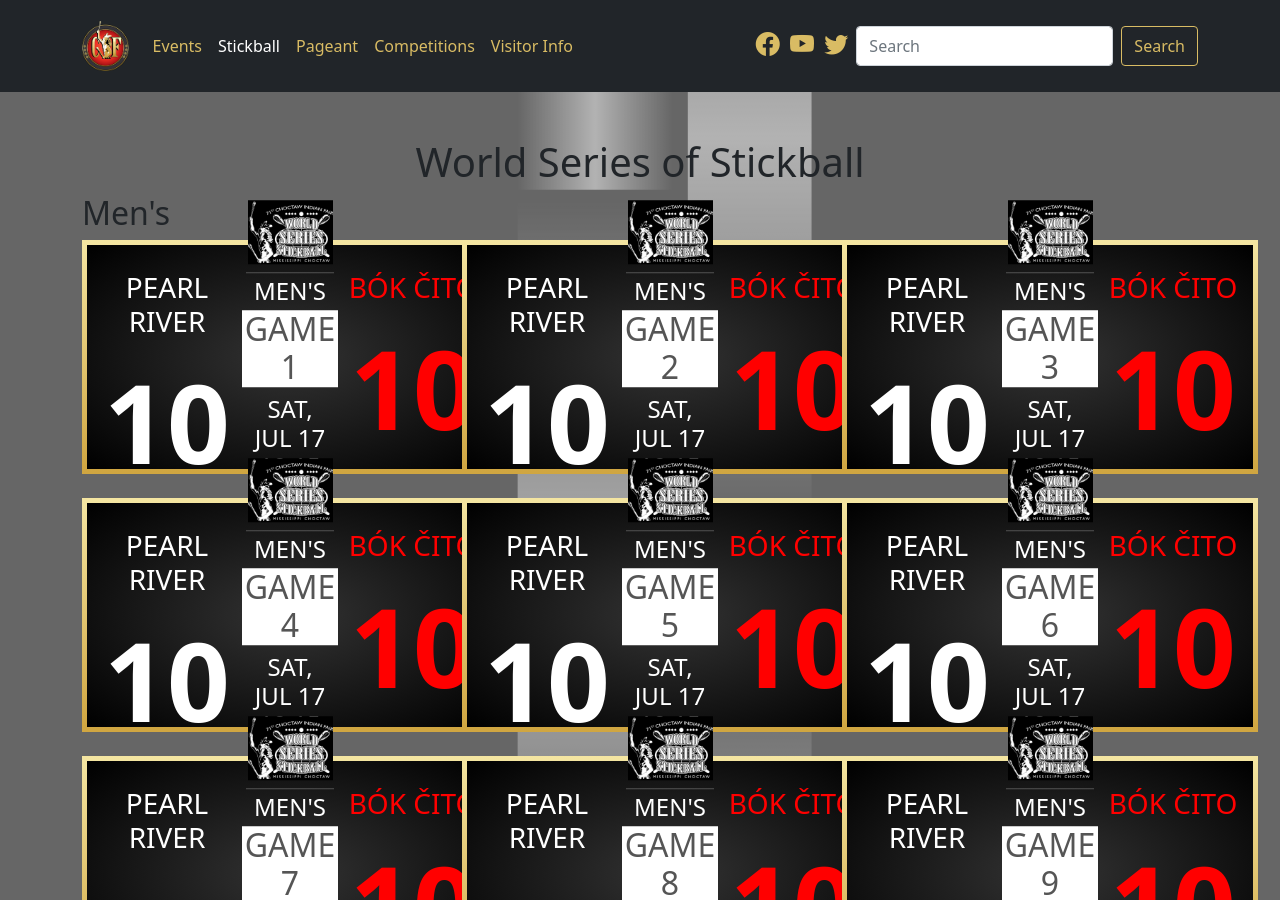
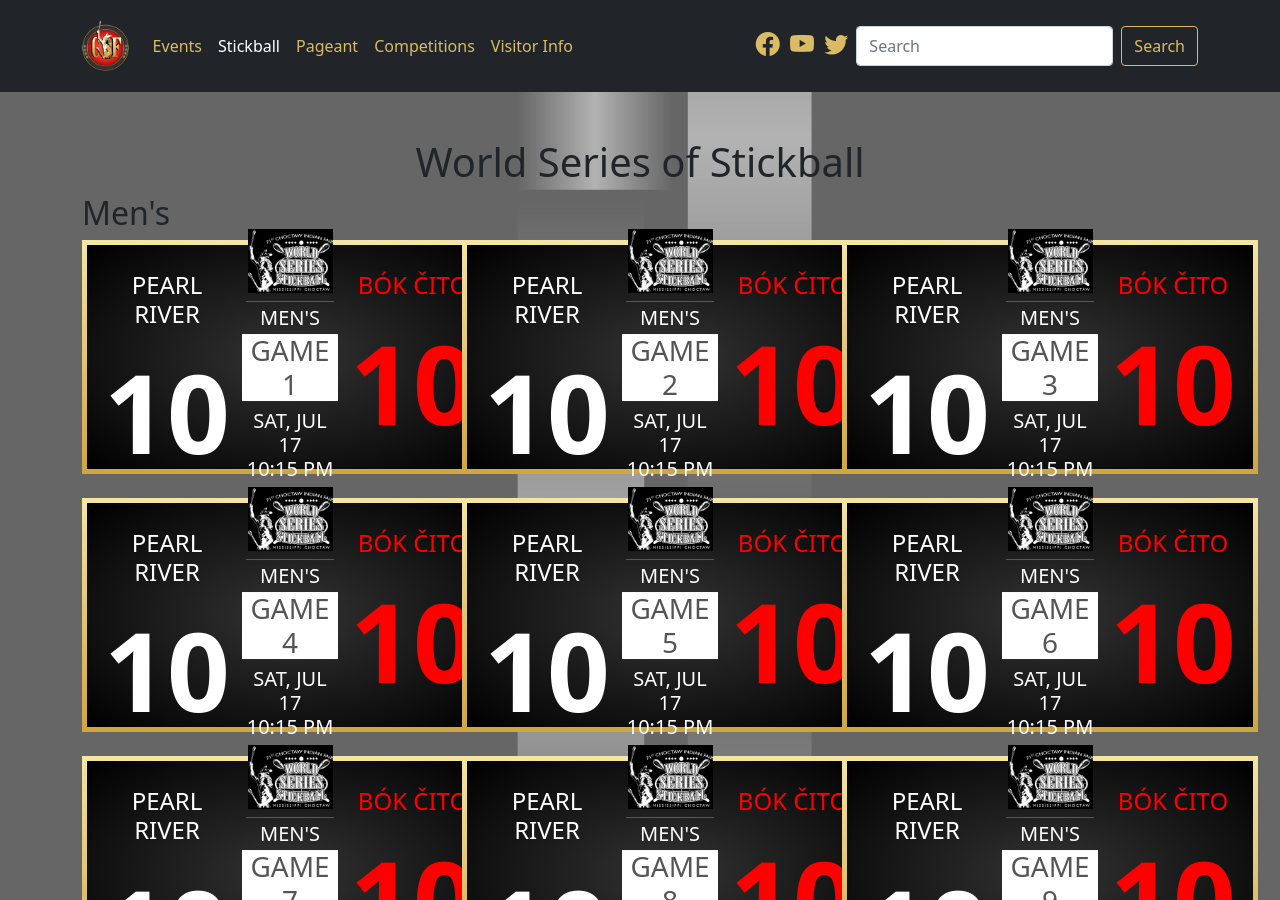
Before and after one commit to smattera/smattera.github.io, a Jekyll site: the page built from stickball/index.md, in a window 1280 px wide and 900 px high. Built offline with Jekyll 4.4.1, drawn with Linux system fonts in a browser that asks for light colours; nearby versions of some CDN libraries.

Commit message:
Update game.html

```diff
--- a/_includes/game.html
+++ b/_includes/game.html
@@ -19,21 +19,21 @@
 
   <div class="card-gold-border text-center text-white mx-auto position-relative p-3" style="width: 416px; height: 234px; background: radial-gradient(#333, #000);">
     <div class="position-absolute top-50 start-0 translate-middle-y rounded-3" style="width: 140px; height: 204px; background: linear-gradient(130deg, rgba({{ include.t1c2 }}, 0), rgba({{ include.t1c2 }}, 0.3), rgba({{ include.t1c2 }}, 0), rgba({{ include.t1c2 }}, 0.3), rgba({{ include.t1c2 }}, 0.3), rgba({{ include.t1c2 }}, 0)), rgba({{ include.t1c }}, 1); color: white; margin-left: 10px; border: 4px solid rgba({{ include.t1c2 }}, 0.25);">
-      <p class="h3 pt-3">PEARL RIVER</p>
-      <p class="h1 fw-bold pt-2" style="font-size: 110px;">10</p>
+      <p class="h4 pt-3">PEARL RIVER</p>
+      <p class="h2 fw-bold pt-2" style="font-size: 110px;">10</p>
     </div>
     <div class="position-absolute top-50 start-50 translate-middle" style="width: 96px;">
       <img src="../assets/img/wss.jpg" class="img-fluid lighten" style="max-width: 85px">
       <hr class="m-1 mt-2">
-      <p class="h4 m-1">MEN'S</p>
+      <p class="h5 m-1">MEN'S</p>
       <div style="background: white; color: #555;">
-        <p class="h2">GAME {{ include.g }}</p>
+        <p class="h3">GAME {{ include.g }}</p>
       </div>
-      <p class="h4 m-1">SAT, JUL 17<br>10:15 PM</p>
+      <p class="h5 m-1">SAT, JUL 17<br>10:15 PM</p>
     </div>
     <div class="position-absolute top-50 end-0 translate-middle-y rounded-3" style="width: 140px; height: 204px; background: linear-gradient(130deg, rgba({{ include.t2c2 }}, 0), rgba({{ include.t2c2 }}, 0.3), rgba({{ include.t2c2 }}, 0), rgba({{ include.t2c2 }}, 0.3), rgba({{ include.t2c2 }}, 0.3), rgba({{ include.t2c2 }}, 0)), rgba({{ include.t2c }}, 1.0); white; color: red;margin-right: 10px; border: 4px solid rgba({{ include.t2c2 }}, 0.25);">
-      <p class="h3 pt-3">BÓK ČITO</p>
-      <p class="h1 fw-bold pt-2" style="font-size: 110px;">10</p>
+      <p class="h4 pt-3">BÓK ČITO</p>
+      <p class="h2 fw-bold pt-2" style="font-size: 110px;">10</p>
     </div>
   </div>
 
```
